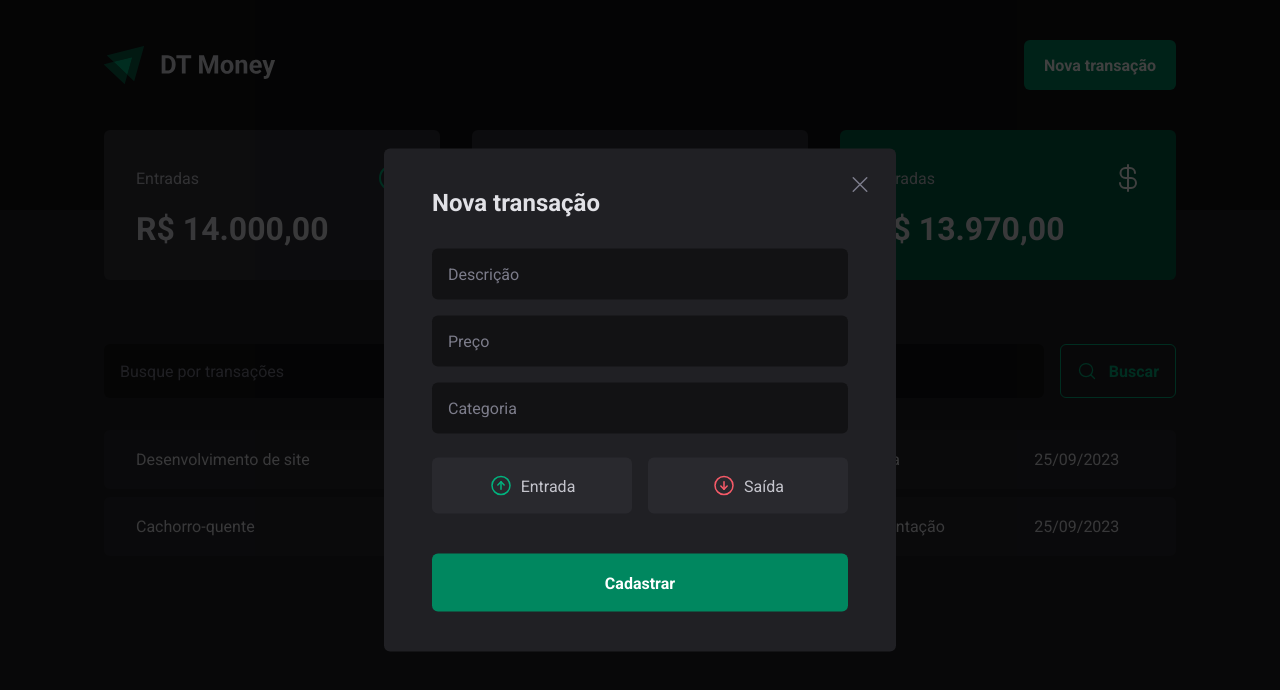
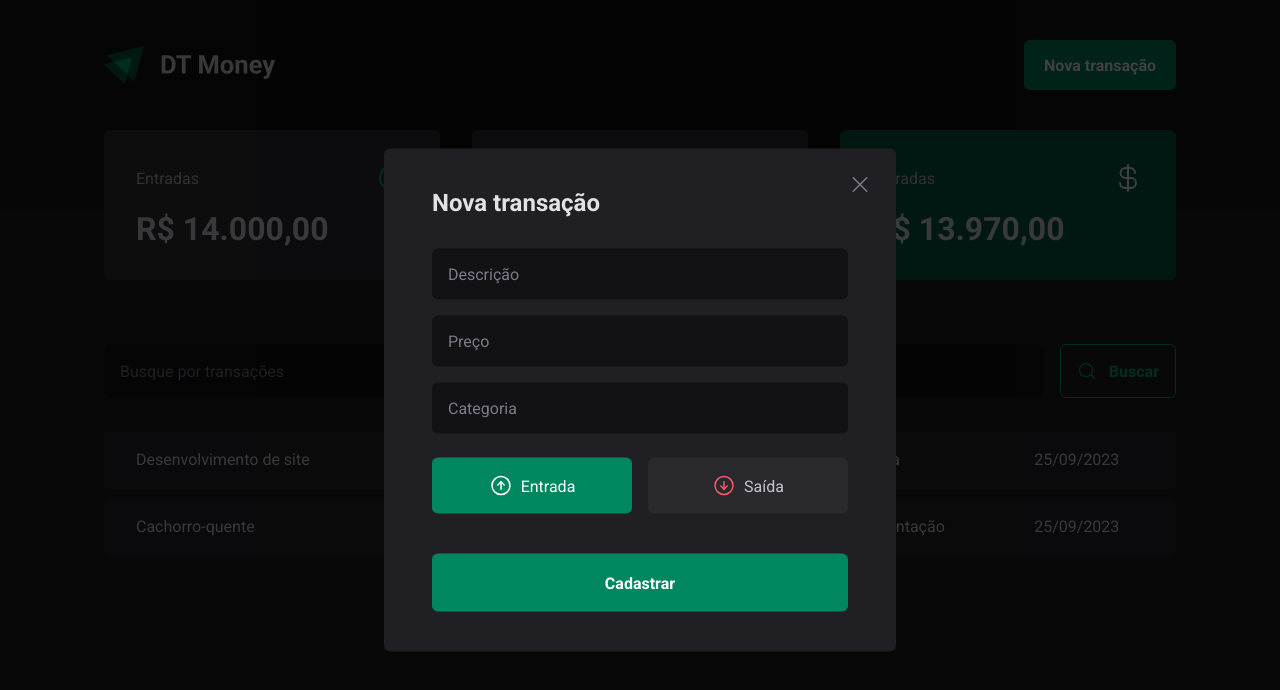
Before and after one commit to jthanlopes/ignite-studies, a React (Vite) app in the folder ignite-2022/03-dt-money/: page / in a window 1280 px wide. Both pictures are taken after a click on the button "Nova transação". Shown: the top 690 px of the page. Built offline with nearby package versions, Linux system fonts and the light colour scheme; data requests are answered from the project's data file.

Commit message:
Conexão com a API: controlled components

```diff
--- a/ignite-2022/03-dt-money/src/components/NewTransactionModal/index.tsx
+++ b/ignite-2022/03-dt-money/src/components/NewTransactionModal/index.tsx
@@ -4,7 +4,7 @@ import * as z from 'zod';
 import { zodResolver } from "@hookform/resolvers/zod";
 
 import { CloseButton, Content, Overlay, TransactionType, TransactionTypeButton } from './styles';
-import { useForm } from 'react-hook-form';
+import { Controller, useForm } from 'react-hook-form';
 
 const newTransactionFormSchema = z.object({
   description: z.string(),
@@ -17,11 +17,15 @@ type NewTransactionFormInputs = z.infer<typeof newTransactionFormSchema>
 
 export function NewTransactionModal() {
   const {
+    control,
     handleSubmit,
     register,
     formState: { isSubmitting }
   } = useForm<NewTransactionFormInputs>({
-    resolver: zodResolver(newTransactionFormSchema)
+    resolver: zodResolver(newTransactionFormSchema),
+    defaultValues: {
+      type: 'income'
+    }
   });
 
   async function handleCreateNewTransaction(data: NewTransactionFormInputs) {
@@ -61,7 +65,12 @@ export function NewTransactionModal() {
             {...register('category')}
             />
 
-          <TransactionType>
+          <Controller
+            control={control}
+            name="type"
+            render={({field}) => {
+              return (
+                <TransactionType onValueChange={field.onChange} value={field.value}>
                   <TransactionTypeButton variant="income" value="income">
                     <ArrowCircleUp size={24} />
                     Entrada
@@ -72,6 +81,9 @@ export function NewTransactionModal() {
                     Saída
                   </TransactionTypeButton>
                 </TransactionType>
+              )
+            }}
+          />
 
           <button type="submit" disabled={isSubmitting}>
             Cadastrar
```
Lines whose indentation alone changed are shown as unchanged.
